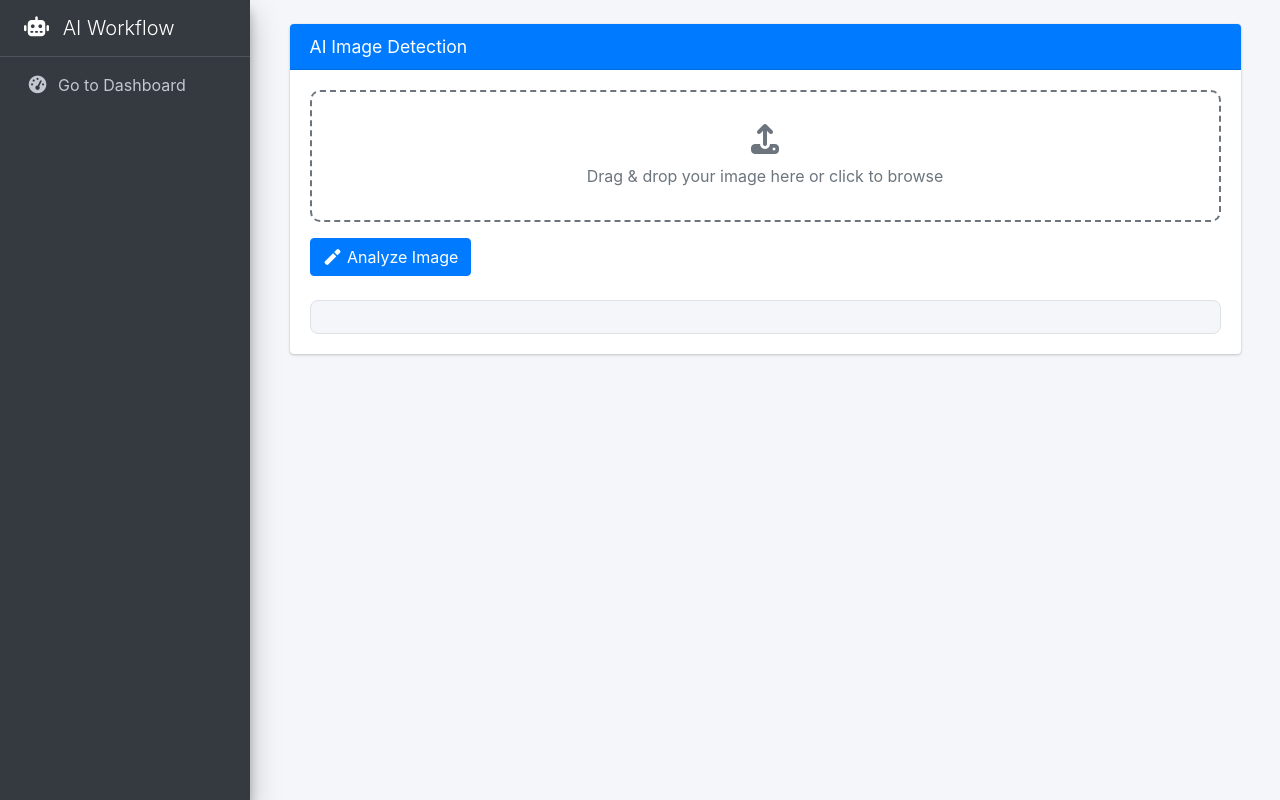
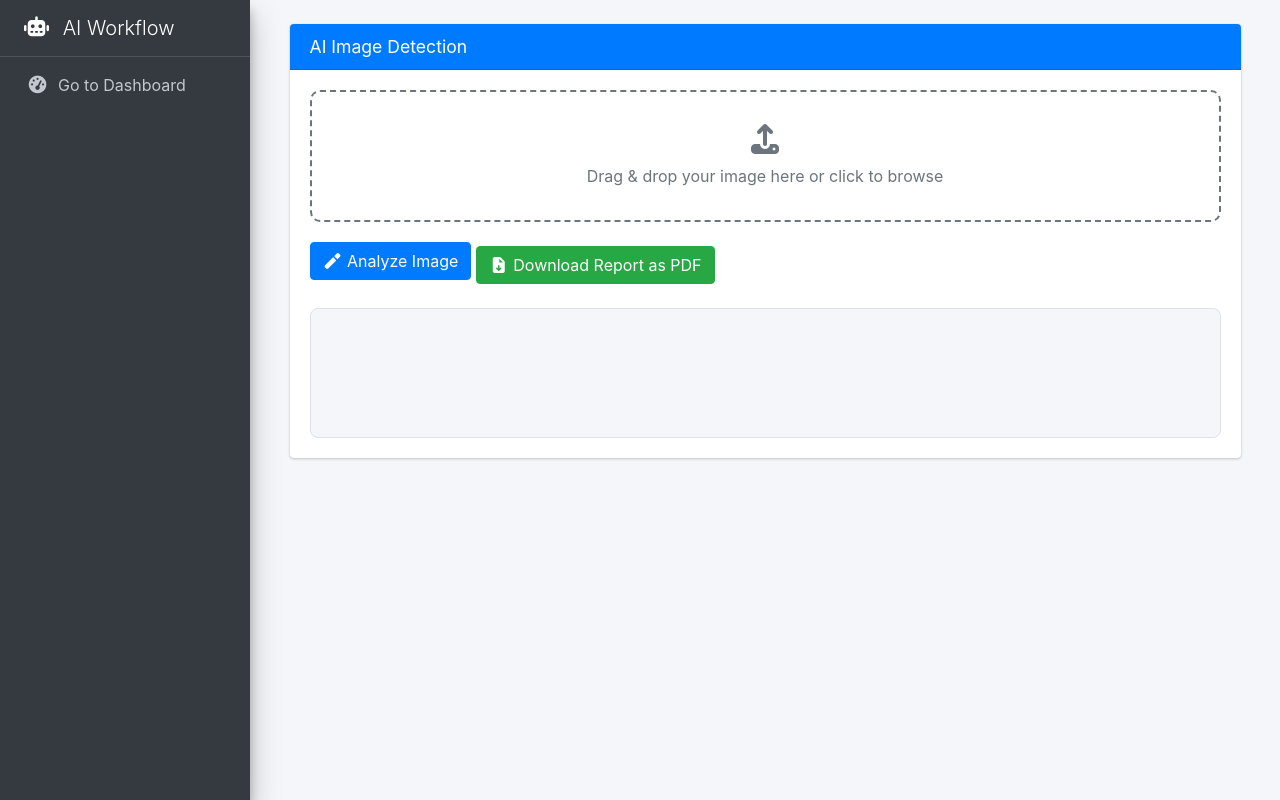
Before and after one commit to ama1Mh/AItest, a Flask app: page / in a window 1280 px wide. Run offline with Flask 2, Linux system fonts and the light colour scheme; some libraries are stand-ins or nearby versions.

Commit message:
ai res fixed

```diff
--- a/templates/index.html
+++ b/templates/index.html
@@ -10,6 +10,8 @@
   <script src="https://cdn.jsdelivr.net/npm/jquery/dist/jquery.min.js"></script>
   <script src="https://cdn.jsdelivr.net/npm/bootstrap/dist/js/bootstrap.bundle.min.js"></script>
   <script src="https://cdn.jsdelivr.net/npm/admin-lte@3.2/dist/js/adminlte.min.js"></script>
+
+  <script src="https://cdnjs.cloudflare.com/ajax/libs/html2pdf.js/0.10.1/html2pdf.bundle.min.js"></script>
 
   <style>
     .drop-zone {
@@ -76,14 +78,20 @@
             <div class="drop-zone mb-3" id="drop-zone">
               <i class="fas fa-upload fa-2x mb-2"></i><br>
               Drag & drop your image here or click to browse
-              <input type="file" name="image" id="file-input" accept="image/*" hidden required />
+              <input type="file" name="image" id="file-input" accept="image/*" hidden multiple required />
             </div>
 
             <button class="btn btn-primary" id="submit-btn">
               <i class="fas fa-magic"></i> Analyze Image
             </button>
+            <button class="btn btn-success mt-2" id="download-btn">
+              <i class="fas fa-file-download"></i> Download Report as PDF
+            </button>
 
-            <div class="mt-4" id="output"></div>
+
+            <div class="mt-4" id="output">
+              <div id="report-content"></div>
+            </div>
           </div>
         </div>
       </div>
@@ -117,23 +125,88 @@
     }
   });
 
+  document.getElementById("download-btn").addEventListener("click", () => {
+  const element = document.getElementById("report-content");
+  const opt = {
+    margin:       0.5,
+    filename:     'classification_report.pdf',
+    image:        { type: 'jpeg', quality: 0.98 },
+    html2canvas:  { scale: 2 },
+    jsPDF:        { unit: 'in', format: 'letter', orientation: 'portrait' }
+  };
+
+  html2pdf().set(opt).from(element).save();
+});
+
 submitBtn.addEventListener("click", async () => {
-    if (!fileInput.files.length) {
-      alert("Please upload an image first.");
+  const files = fileInput.files;
+  if (!files.length) {
+    alert("Please upload at least one image.");
     return;
   }
 
+  const classMap = {
+    1: "GARBAGE",
+    2: "BAD_BILLBOARD",
+    3: "SAND_ON_ROAD",
+    4: "GRAFFITI",
+    5: "POTHOLES",
+    6: "CLUTTER_SIDEWALK",
+    7: "CONSTRUCTION_ROAD",
+    8: "BROKEN_SIGNAGE",
+    9: "UNKEPT_FACADE",
+    10: "FADED_SIGNAGE",
+    11: "BAD_STREETLIGHT"
+  };
+
+  document.getElementById("report-content").innerHTML = "<h5>Detection Results:</h5>";
+
+  for (let i = 0; i < files.length; i++) {
+    const file = files[i];
     const formData = new FormData();
-    formData.append("image", fileInput.files[0]);
+    formData.append("image", file);
 
+    // Show image preview
+    const reader = new FileReader();
+    reader.onload = function (e) {
+      const img = document.createElement("img");
+      img.src = e.target.result;
+      img.style.maxWidth = "200px";
+      img.style.borderRadius = "10px";
+      img.style.marginBottom = "10px";
+      document.getElementById("report-content").appendChild(img);
+    };
+    reader.readAsDataURL(file);
+
+    try {
       const response = await fetch("/upload", {
         method: "POST",
         body: formData
       });
 
+      if (!response.ok) {
+        throw new Error('Failed to process the image');
+      }
+
       const result = await response.json();
-    output.innerHTML = `<h5>Detection Report</h5><pre>${JSON.stringify(result, null, 2)}</pre>`;
+
+      // Debug: Log the result to console
+      console.log(result);
+
+      const topClassId = result[0]?.top_class;
+      const className = classMap[parseInt(topClassId)] || "Unknown";
+
+      const text = document.createElement("p");
+      text.innerHTML = `<strong>${file.name}</strong>: ${className}`;
+      document.getElementById("report-content").appendChild(text);
+    } catch (error) {
+      const errorText = document.createElement("p");
+      errorText.innerHTML = `<strong>${file.name}</strong>: Error processing file - ${error.message}`;
+      document.getElementById("report-content").appendChild(errorText);
+    }
+  }
 });
+
 </script>
 
 </body>
```
Lines whose indentation alone changed are shown as unchanged.
